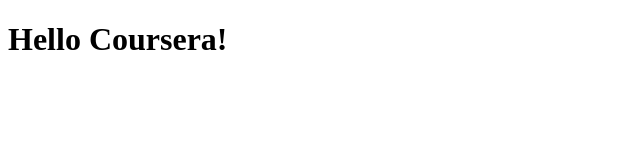
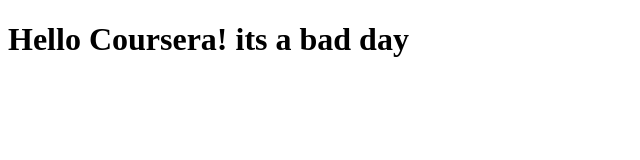
Before and after one commit to MaxPedowicz/coursera-test, a plain HTML site: page site/index.html in a window 1280 px wide. Shown: the whole page, without its empty margins (0-640 px from the left). Drawn offline with Linux system fonts and the light colour scheme.

Commit message:
Small addition to page content

```diff
--- a/site/index.html
+++ b/site/index.html
@@ -4,6 +4,6 @@
 	<title>Hello Coursera!</title>
 </head>
 <body>
-<h1>Hello Coursera!</h1>
+<h1>Hello Coursera! its a bad day</h1>
 </body>
 </html>
```
